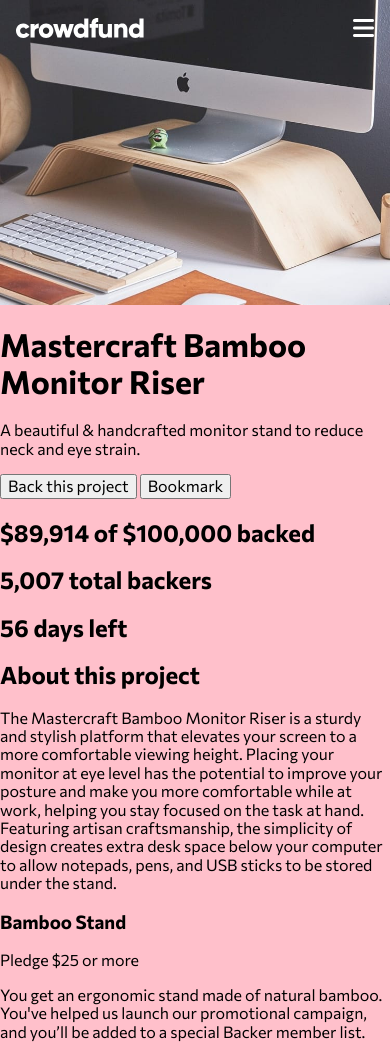
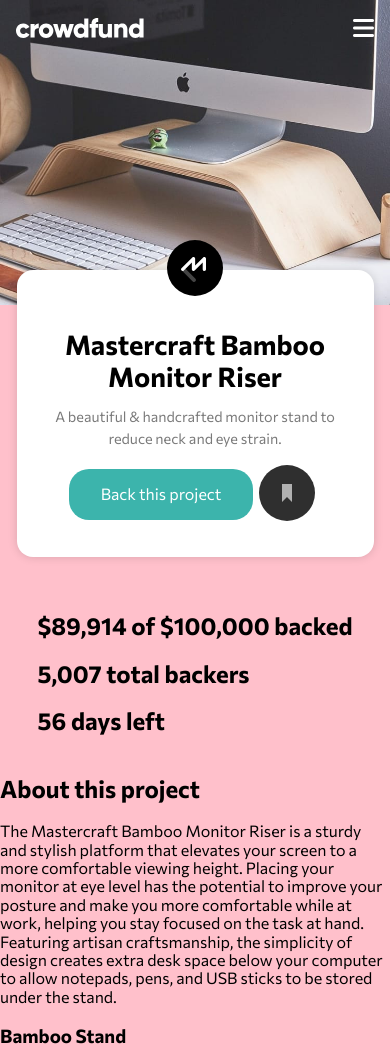
Before and after one commit to codernami/crowdfunding-product-page, a website: page index.html in a window 390 px wide. Shown: the top 1049 px of the page. Drawn offline with Linux system fonts and the light colour scheme.

Commit message:
Styling product card mobile

```diff
--- a/index.html
+++ b/index.html
@@ -49,15 +49,26 @@
   </header>
 
   <main>
-    <article>
-      <h1>
+    <article class="product-card">
+      <img class="product-card__logo"
+        src="./styles/assets/images/logo-mastercraft.svg" alt="Logo Mastercraft">
+      <h1 class="product-card__title">
         Mastercraft Bamboo Monitor Riser
       </h1>
-      <p>
+      <p class="product-card__description">
         A beautiful & handcrafted monitor stand to reduce neck and eye strain.
       </p>
-      <button>Back this project</button>
-      <button>Bookmark</button>
+      <div class="product-card__buttons">
+        <button class="btn">
+          Back this project
+        </button>
+        <button class="btn-bookmark">
+          <img src="./styles/assets/images/icon-bookmark.svg" alt="icon-bookmark">
+          <span class="hide">
+            Bookmark
+          </span>
+        </button>
+      </div>
     </article>
 
     <article>
--- /dev/null
+++ b/styles/scss/components/_button.scss
@@ -0,0 +1,9 @@
+@use '../config' as *;
+
+.btn {
+	border: none;
+	background-color: $moderate-cyan;
+	border-radius: 20px;
+	padding: 1rem 2rem;
+	color: white;
+}
--- /dev/null
+++ b/styles/scss/components/_product-card.scss
@@ -0,0 +1,33 @@
+@use '../config' as *;
+
+.product-card {
+	width: 325px;
+	padding: 0 1rem 2rem 1rem;
+	text-align: center;
+	background-color: white;
+	box-shadow: 0 0 10px rgba(0, 0, 0, 0.15);
+	border-radius: 16px;
+	transform: translateY(-35px);
+}
+.product-card__logo {
+	transform: translateY(-30px);
+}
+.product-card__title {
+	font-size: 1.7rem;
+	margin: 0;
+}
+.product-card__description {
+	font-size: .9rem;
+	color: $dark-gray;
+	line-height: 1.5;
+}
+.product-card__buttons {
+	display: flex;
+	justify-content: center;
+	align-items: center;
+
+}
+.btn-bookmark {
+	background-color: transparent;
+	border: none;
+}
--- /dev/null
+++ b/styles/scss/layout/_main.scss
@@ -0,0 +1,7 @@
+main {
+	display: flex;
+	flex-direction: column;
+	justify-content: center;
+	align-items: center;
+	min-height: 100vh;
+}
--- a/styles/scss/styles.scss
+++ b/styles/scss/styles.scss
@@ -1,5 +1,9 @@
 @use 'base/_normalize.scss';
 @use 'base/_base.scss';
 @use 'layout/_header.scss';
+@use 'layout/_main.scss';
 @use 'components/_topbar.scss';
 @use 'components/_navbar.scss';
+@use 'components/_button.scss';
+
+@use 'components/_product-card.scss';
```
Also changed, not shown: styles/css/styles.css, 1 other file.
